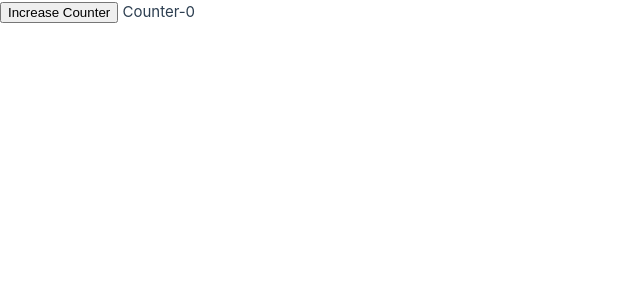
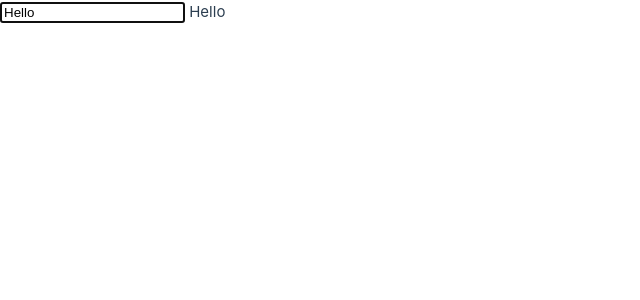
Before and after one commit to TanzimIbthesam/Vue-3, a Vue app in the folder Vue3CompositionApiwithPinia/: page / in a window 1280 px wide. Shown: the top 300 px of the page, without its empty margins (0-640 px from the left). Built offline with nearby package versions, Linux system fonts and the light colour scheme.

Commit message:
5-Custom and Global Directive

```diff
--- /dev/null
+++ b/Vue3CompositionApiwithPinia/src/directives/vFocus.js
@@ -0,0 +1,4 @@
+const vFocus={
+    mounted:el=>el.focus()
+  }
+ export default vFocus;
--- a/Vue3CompositionApiwithPinia/src/views/HomeView.vue
+++ b/Vue3CompositionApiwithPinia/src/views/HomeView.vue
@@ -1,48 +1,17 @@
 <template>
   <div>
-             <button @click="increaseCounter">Increase Counter</button>
-             Counter-{{counter}}
+             <!-- <button @click="increaseCounter">Increase Counter</button>
+             Counter-{{counter}} -->
+              <input type="text" v-model="title" v-focus/>
+             {{title}}
 
   </div>
 </template>
 
 <script setup>
-import { onActivated, onBeforeMount, onBeforeUnmount, onDeactivated, onMounted, onUnmounted } from "@vue/runtime-core";
-import { onBeforeUpdate, onUpdated, ref } from "vue";
-const counter=ref(0);
-
-const increaseCounter=()=>{
-  counter.value++
-}
-
-//At time an event is triggered like a click event
-onBeforeUpdate(()=>{
-  console.log("On before update");
-})
-onUpdated(()=>{
-    console.log("Updated");
-})
-onBeforeMount(()=>{
-  console.log("On Before mount");
-})
-onMounted(()=>{
-  console.log("On Mount");
-})
-
-onBeforeUnmount(()=>{
-  console.log("Before unmount");
-})
-onUnmounted(()=>{
-  console.log("Unmounted");
-})
-onActivated(()=>{
-  console.log("On Activated");
-})
-onDeactivated(()=>{
-  console.log("On Deactivateddd");
-})
-
-
+import { ref } from 'vue';
+import vFocus from '../directives/vFocus.js';
+const title=ref("Hello");
 
 </script>
 
```
Also changed, not shown: 1 other file (tests, documents, lock files or other folders).
